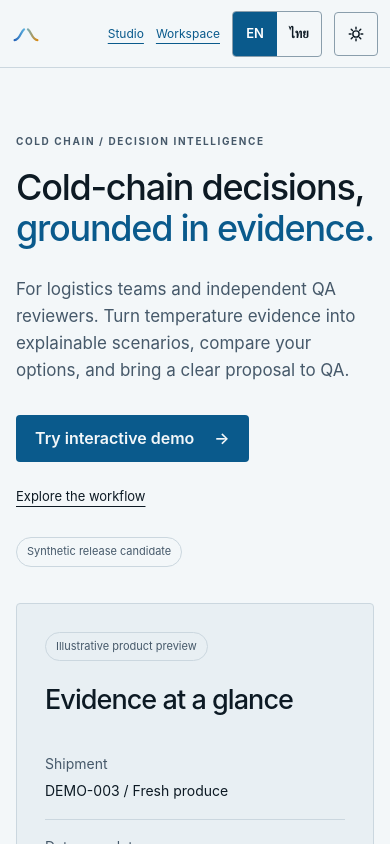
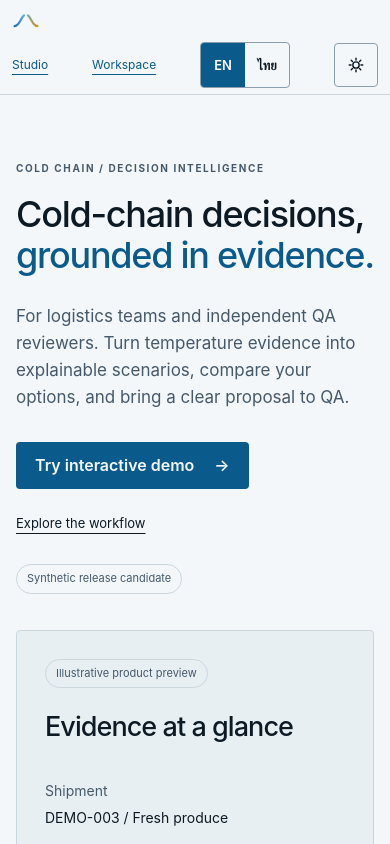
Before and after one commit to P-PrPas/Cold-Chain-Decision-Intelligence-Platform, a Next.js app in the folder apps/web/: page / in a window 390 px wide. Shown: the top 844 px of the page. Built offline with nearby package versions, Linux system fonts and the light colour scheme; a web font is replaced by a local one.

Commit message:
fix(web): let the app header wrap so narrow and zoomed layouts do not overflow
Replaces the removed Studio-only header hack: the header grows and wraps
instead of clipping, and the brand mark stays visible at 320px.

```diff
--- a/apps/web/app/globals.css
+++ b/apps/web/app/globals.css
@@ -177,12 +177,14 @@ button:disabled {
   outline-offset: 4px;
 }
 .app-header {
-  height: 84px;
+  min-height: 84px;
   border-bottom: 1px solid var(--line);
   display: flex;
+  flex-wrap: wrap;
   align-items: center;
   justify-content: space-between;
-  padding: 0 4vw;
+  row-gap: 4px;
+  padding: 6px 4vw;
 }
 .brand {
   display: flex;
@@ -211,7 +213,9 @@ button:disabled {
 }
 .app-header nav {
   display: flex;
-  gap: 30px;
+  flex-wrap: wrap;
+  justify-content: flex-end;
+  gap: 4px 30px;
   align-items: center;
   font-size: 13px;
 }
@@ -543,7 +547,7 @@ li button {
   }
   .app-header {
     padding: 0 16px;
-    height: 68px;
+    min-height: 68px;
   }
   .hero-actions {
     align-items: start;
@@ -1583,3 +1587,19 @@ tr[data-selected="true"] td:first-child {
   width: 100%;
   height: auto;
 }
+
+/* Narrow phones: header wraps to two rows instead of overflowing; the mark stays visible. */
+@media (max-width: 400px) {
+  .app-header {
+    min-height: 56px;
+    padding: 6px 12px;
+  }
+  .app-header nav {
+    width: 100%;
+    justify-content: space-between;
+    gap: 6px;
+  }
+  .theme-label {
+    display: none;
+  }
+}
```
Also changed, not shown: 1 other file (tests, documents, lock files or other folders).
